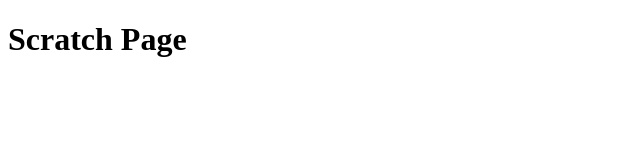
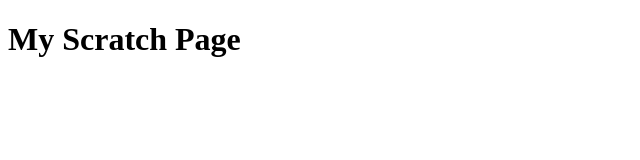
Before and after one commit to JosephFuge/finalproject, a plain HTML site: page scratch.html in a window 1280 px wide. Shown: the whole page, without its empty margins (0-640 px from the left). Drawn offline with Linux system fonts and the light colour scheme.

Commit message:
Change title and heading of scratch.html

```diff
--- a/scratch.html
+++ b/scratch.html
@@ -5,11 +5,11 @@
     <meta charset="UTF-8">
     <meta http-equiv="X-UA-Compatible" content="IE=edge">
     <meta name="viewport" content="width=device-width, initial-scale=1.0">
-    <title>Tableau Data Visualization</title>
+    <title>Data Visualizations</title>
 </head>
 
 <body>
-    <h1>Scratch Page</h1>
+    <h1>My Scratch Page</h1>
     <br>
     <div class='tableauPlaceholder' id='viz1669662410627' style='position: relative'><noscript><a href='#'><img
                     alt='Dashboard 1 '
```
